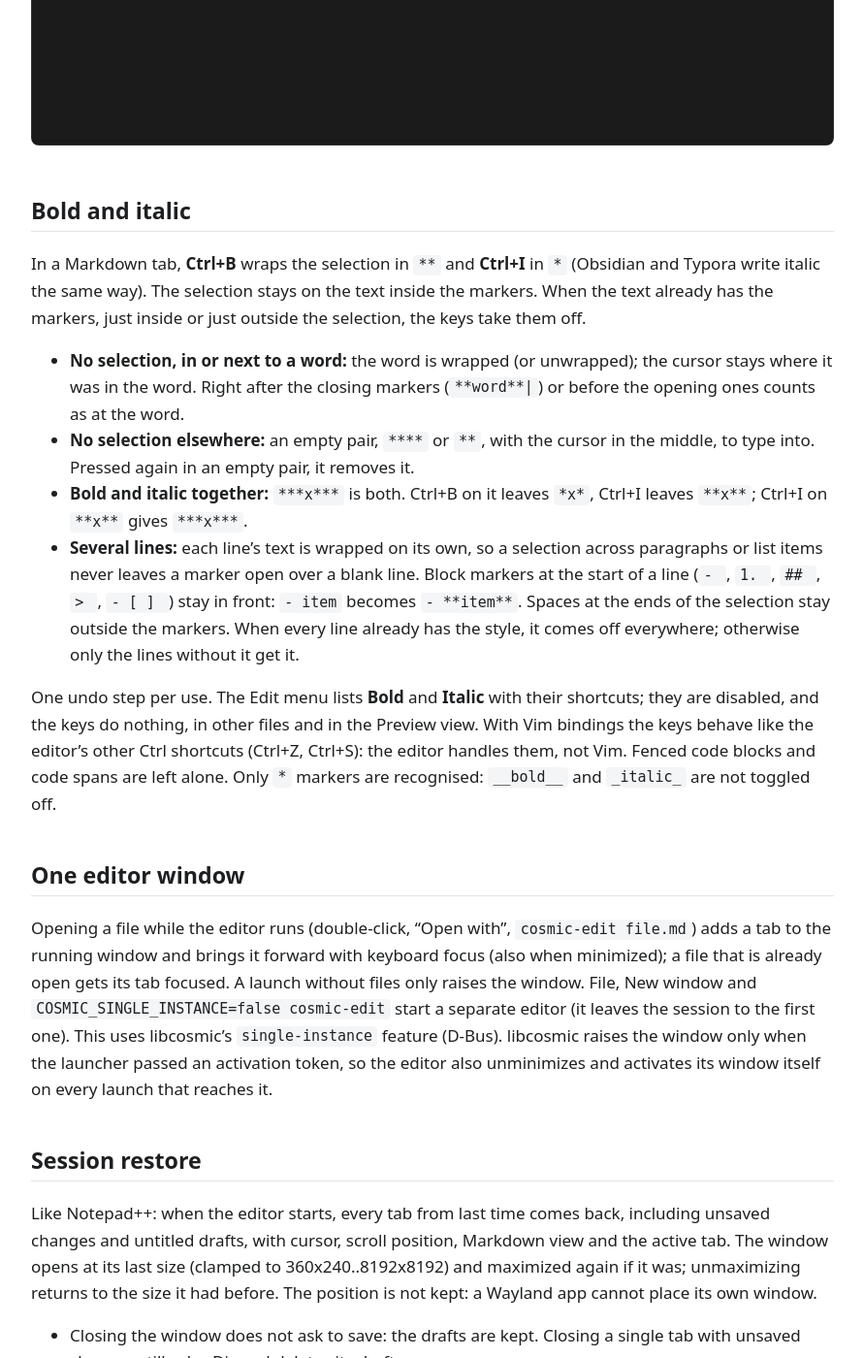
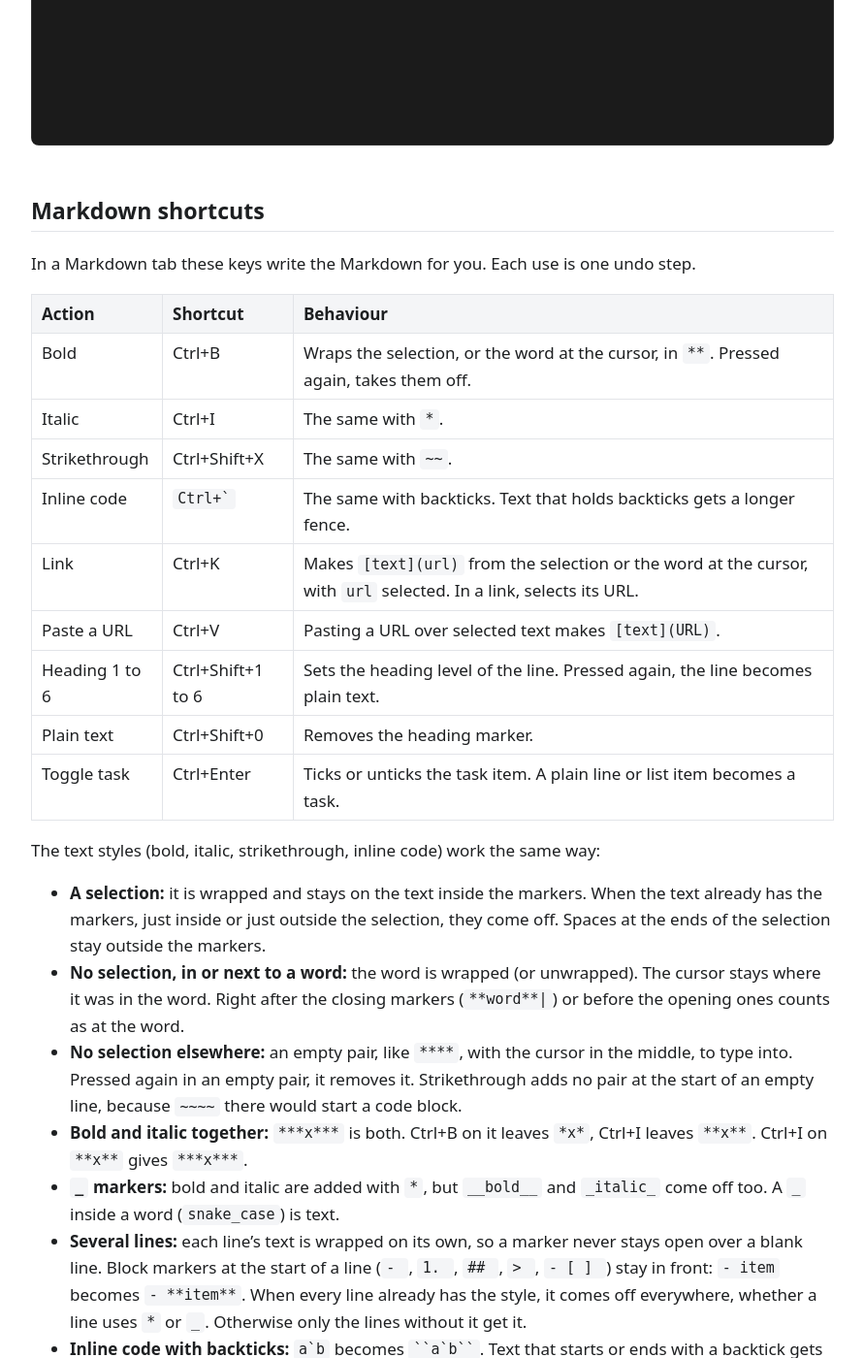
Before and after one commit to jwillmer/cosmic-desktop-extras, a Jekyll site: the page built from docs/text-editor.md, in a window 1280 px wide and 1400 px high, scrolled down 5041 px. Shown: the whole window at 97% size, without its empty margins (194-1085 px from the left). Built offline with Jekyll 4.4.1, drawn with Linux system fonts in a browser that asks for light colours; our own code applies the rules of GitHub Pages for plain Markdown files; some of the changed text lies outside the part shown.

Commit message:
Text editor docs: Markdown shortcuts and list editing
Co-Authored-By: Claude Opus 5.5 <noreply@anthropic.com>

````diff
--- a/docs/text-editor.md
+++ b/docs/text-editor.md
@@ -115,24 +115,24 @@ or when the text scrolls. Picking replaces the `/query` with plain Markdown, as
 
 | Item | Hint | Inserts |
 |---|---|---|
-| Heading 1, 2, 3 | `#`, `##`, `###` | `# `, `## `, `### ` |
+| Heading 1, 2, 3 | Ctrl+Shift+1, 2, 3 | `# `, `## `, `### ` |
 | Bulleted list | `-` | `- ` |
 | Numbered list | `1.` | `1. ` |
-| Task list | `- [ ]` | `- [ ] ` |
+| Task list | Ctrl+Enter | `- [ ] ` |
 | Quote | `>` | `> ` |
 | Code block | ` ``` ` | an empty fenced block, cursor inside |
 | Table | `\|` | a two-column table with the first header selected |
 | Divider | `---` | `---` (`***` on the first line, so it never starts front matter) |
-| Link | `[]()` | `[text](url)` with `text` selected |
+| Link | Ctrl+K | `[text](url)` with `text` selected |
 | Image | `![]()` | `![alt](path)` with `alt` selected |
 | Bold | Ctrl+B | `**text**` with `text` selected |
 | Italic | Ctrl+I | `*text*` with `text` selected |
-| Strikethrough | `~~` | `~~text~~` with `text` selected |
-| Inline code | `` ` `` | `` `text` `` with `text` selected |
+| Strikethrough | Ctrl+Shift+X | `~~text~~` with `text` selected |
+| Inline code | `` Ctrl+` `` | `` `text` `` with `text` selected |
 | Mermaid diagram | ` ```mermaid ` | an empty `mermaid` block, cursor inside |
 
-The hint is the Markdown syntax, shown dimmed at the right of each row, or the shortcut for
-Bold and Italic (see [Bold and italic](#bold-and-italic)). Labels are translated.
+The hint is shown dimmed at the right of each row: the Markdown syntax, or
+the shortcut where an item has one (see [Markdown shortcuts](#markdown-shortcuts)). Labels are translated.
 Blocks (code block, table, divider, Mermaid) get a blank line before and after them where text
 would run into them. Further lines of a block keep the indentation before the `/`.
 
@@ -150,30 +150,72 @@ Settings, section "Markdown", **"/" command menu** (on by default, config key
 
 ![The "/" menu in a Markdown tab, with the Markdown syntax as hints](media/screenshots/text-editor-slash-menu.png)
 
-## Bold and italic
+## Markdown shortcuts
 
-In a Markdown tab, **Ctrl+B** wraps the selection in `**` and **Ctrl+I** in `*` (Obsidian and
-Typora write italic the same way). The selection stays on the text inside the markers. When the
-text already has the markers, just inside or just outside the selection, the keys take them off.
+In a Markdown tab these keys write the Markdown for you. Each use is one undo step.
 
-- **No selection, in or next to a word:** the word is wrapped (or unwrapped); the cursor stays
+| Action | Shortcut | Behaviour |
+|---|---|---|
+| Bold | Ctrl+B | Wraps the selection, or the word at the cursor, in `**`. Pressed again, takes them off. |
+| Italic | Ctrl+I | The same with `*`. |
+| Strikethrough | Ctrl+Shift+X | The same with `~~`. |
+| Inline code | `` Ctrl+` `` | The same with backticks. Text that holds backticks gets a longer fence. |
+| Link | Ctrl+K | Makes `[text](url)` from the selection or the word at the cursor, with `url` selected. In a link, selects its URL. |
+| Paste a URL | Ctrl+V | Pasting a URL over selected text makes `[text](URL)`. |
+| Heading 1 to 6 | Ctrl+Shift+1 to 6 | Sets the heading level of the line. Pressed again, the line becomes plain text. |
+| Plain text | Ctrl+Shift+0 | Removes the heading marker. |
+| Toggle task | Ctrl+Enter | Ticks or unticks the task item. A plain line or list item becomes a task. |
+
+The text styles (bold, italic, strikethrough, inline code) work the same way:
+
+- **A selection:** it is wrapped and stays on the text inside the markers. When the text already
+  has the markers, just inside or just outside the selection, they come off. Spaces at the ends of
+  the selection stay outside the markers.
+- **No selection, in or next to a word:** the word is wrapped (or unwrapped). The cursor stays
   where it was in the word. Right after the closing markers (`**word**|`) or before the opening
   ones counts as at the word.
-- **No selection elsewhere:** an empty pair, `****` or `**`, with the cursor in the middle, to type
-  into. Pressed again in an empty pair, it removes it.
+- **No selection elsewhere:** an empty pair, like `****`, with the cursor in the middle, to type
+  into. Pressed again in an empty pair, it removes it. Strikethrough adds no pair at the start of
+  an empty line, because `~~~~` there would start a code block.
 - **Bold and italic together:** `***x***` is both. Ctrl+B on it leaves `*x*`, Ctrl+I leaves
-  `**x**`; Ctrl+I on `**x**` gives `***x***`.
-- **Several lines:** each line's text is wrapped on its own, so a selection across paragraphs or
-  list items never leaves a marker open over a blank line. Block markers at the start of a line
-  (`- `, `1. `, `## `, `> `, `- [ ] `) stay in front: `- item` becomes `- **item**`. Spaces at the
-  ends of the selection stay outside the markers. When every line already has the style, it comes
-  off everywhere; otherwise only the lines without it get it.
+  `**x**`. Ctrl+I on `**x**` gives `***x***`.
+- **`_` markers:** bold and italic are added with `*`, but `__bold__` and `_italic_` come off too.
+  A `_` inside a word (`snake_case`) is text.
+- **Several lines:** each line's text is wrapped on its own, so a marker never stays open over a
+  blank line. Block markers at the start of a line (`- `, `1. `, `## `, `> `, `- [ ] `) stay in
+  front: `- item` becomes `- **item**`. When every line already has the style, it comes off
+  everywhere, whether a line uses `*` or `_`. Otherwise only the lines without it get it.
+- **Inline code with backticks:** `` a`b `` becomes ``` ``a`b`` ```. Text that starts or ends
+  with a backtick gets a space inside the fence, as CommonMark asks.
 
-One undo step per use. The Edit menu lists **Bold** and **Italic** with their shortcuts; they are
-disabled, and the keys do nothing, in other files and in the Preview view. With Vim bindings the
-keys behave like the editor's other Ctrl shortcuts (Ctrl+Z, Ctrl+S): the editor handles them,
-not Vim. Fenced code blocks and code spans are
-left alone. Only `*` markers are recognised: `__bold__` and `_italic_` are not toggled off.
+Ctrl+K without a selection and outside a word inserts `[text](url)` with `text` selected. Headings
+keep quote and list markers in front (`> ## Title`); task items stay as they are. Front matter,
+fenced code blocks and code spans are left alone. Code spans are read as CommonMark reads them: a
+lone backtick (`don`t`) is text.
+
+The Edit menu lists Bold, Italic, Strikethrough, Inline code, Link, a Heading submenu and Toggle
+task, each with its shortcut. They are disabled, and the keys do nothing, in other files and in the
+Preview view. With Vim bindings the keys behave like the editor's other Ctrl shortcuts (Ctrl+Z,
+Ctrl+S): the editor handles them, not Vim.
+
+## List editing
+
+In a Markdown tab, Enter, Tab and Shift+Tab help with lists. With Vim bindings they type as usual.
+
+- **Enter in a list item** starts the next item with the same marker and indentation: `- `, `* `,
+  `+ `, `1. ` (numbers count up) or `1) `. In a task item the new one starts unticked (`- [ ] `).
+  In a quote (`> `) the next line stays in the quote. Text after the cursor moves into the new item.
+- **Enter on an empty item** ends the list. A nested item first moves out one level. An empty `>`
+  line loses one quote level.
+- **Tab** makes the item (or the selected items) a child of the item above it, indented to where
+  that item's text starts. **Shift+Tab** moves it back out. Children and their code blocks move
+  along. Tab on the first item of a list does nothing.
+- **Numbered lists** are renumbered from the changed item down.
+- **Ctrl+Enter** ticks or unticks the task at the cursor, or every task in the selection (all
+  ticked: all unticked, else all ticked). Without tasks, list items and plain lines become tasks.
+  Headings, tables, fences and dividers stay as they are.
+
+Nothing happens in code blocks, front matter or HTML blocks.
 
 ## One editor window
 
@@ -499,6 +541,7 @@ A Markdown file can come from anywhere, so a click in the preview never runs any
 | `0113` Sidebar width | New `src/sidebar.rs`: drag the sidebar's right edge to resize it; the session keeps the width; tests |
 | `0114` "/" command menu | New `src/slash_menu.rs` (items, filter, Markdown check, edits) and `src/slash_popup.rs` (overlay popup); keys and opening in `text_box.rs`; setting in `config.rs` and `markdown.rs`; English strings; tests |
 | `0115` Bold and italic | New `src/md_format.rs` (toggle logic, word and block-marker detection); Ctrl+B and Ctrl+I in `key_bind.rs`, Edit menu entries in `menu.rs`, action in `main.rs`; Bold, Italic, Strikethrough and Inline code items in the "/" menu (`slash_menu.rs`); English strings; tests |
+| `0116` Markdown typing helpers | New `src/md_lists.rs` (Enter, Tab, Shift+Tab, renumbering, Ctrl+Enter tasks) and `src/md_edit.rs` (edits as one undo step, fenced-code map, shared by the helpers and the "/" menu); links, inline code, strikethrough and headings in `md_format.rs`; one-parse Markdown check for many lines in `slash_menu.rs`; shortcuts and `shifted_digit` in `key_bind.rs`, Edit menu entries and Heading submenu in `menu.rs`, actions in `main.rs`, Enter and Tab in `text_box.rs`; shortcut hints in the "/" menu; English strings; tests |
 | `patches-cosmic-files/0001-…` | One-line fix so cosmic-files (the editor's file dialogs) builds with `single-instance`. `build.sh` clones cosmic-files at the revision in the editor's `Cargo.lock` to `~/.cache/edit-md/cosmic-files` and applies it; patch 0003 points Cargo there |
 | `patches-cosmic-files/0002-…` | Open dialog: Enter on the typed path of an existing file opens it; test |
 
````
Also changed, not shown: text-editor/README.md.
